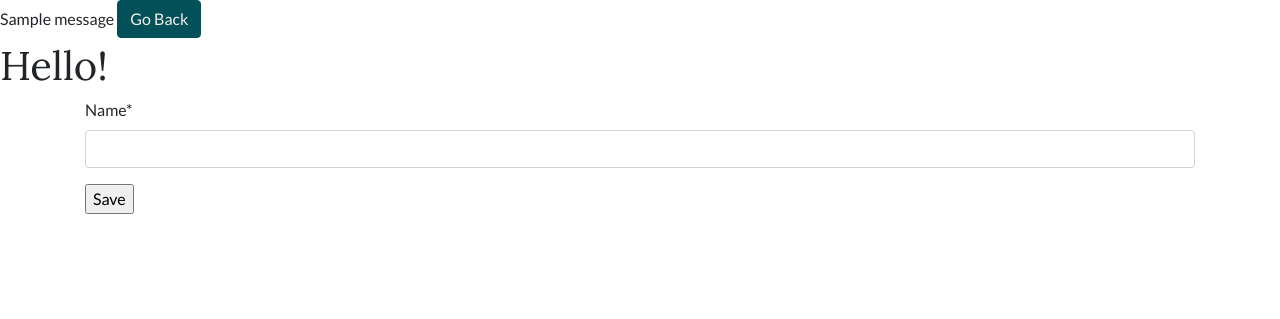
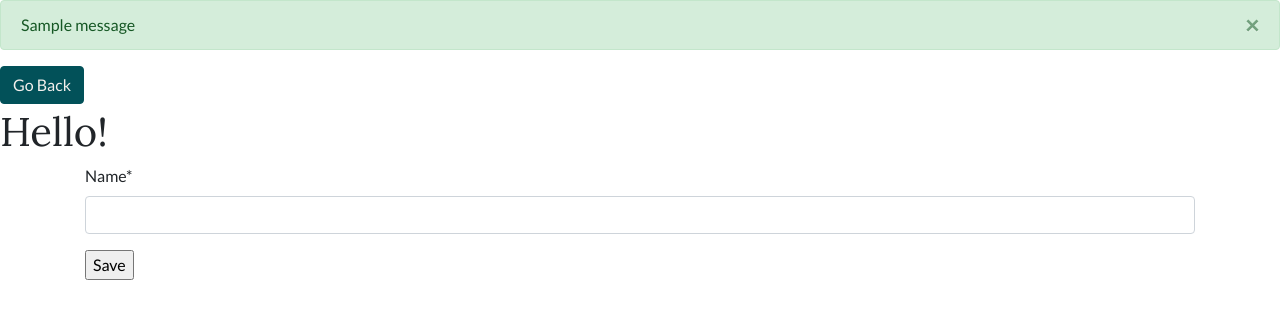
Before and after one commit to Ajn0r/house-buddy, a Django app: page /mypage/new in a window 1280 px wide. Shown: the part 195-514 px from the top of the page. Run offline with Django 3.2, Linux system fonts and the light colour scheme; a user stored in the database is signed in; tables that the repository leaves empty hold one stand-in row (values such as "Sample post"); one stand-in notice (Sample message) is shown; some libraries are stand-ins or nearby versions.

Commit message:
add bootstrap alert message function

```diff
--- a/templates/base.html
+++ b/templates/base.html
@@ -74,6 +74,16 @@
         </div>
 
     </nav>
+    {% for message in messages %}
+    <div class="conatiner-fluid p-0">
+        <div class="alert {{ message.tags }} alert-dismissible" role="alert">
+            <button type="button" class="close" data-dismiss="alert" aria-label="Close">
+                <span aria-hidden="True">&times;</span>
+            </button>
+            {{ message }}
+        </div>
+    </div>
+    {% endfor %}
     {% block content %}
     <!-- Content goes here -->
     {% endblock content %}
--- a/templates/index.html
+++ b/templates/index.html
@@ -1,9 +1,7 @@
 {% extends "base.html" %}
 
 {% block content %}
-{% for message in messages %}
-{{ message }}
-{% endfor %}
+
 
 <div class="hero">
   <div class="blue-layer">
--- a/templates/new_category.html
+++ b/templates/new_category.html
@@ -2,9 +2,7 @@
 {% load crispy_forms_tags %}
 
 {% block content %}
-{% for message in messages %}
-{{ message }}
-{% endfor %}
+
 <button class="btn btn-primary"><a href="javascript:history.go(-1)">Go Back</a></button>
 <h1>Hello!</h1>
 <div class="container">
```
Also changed, not shown: house_buddy/settings.py (+11 -0 lines).
